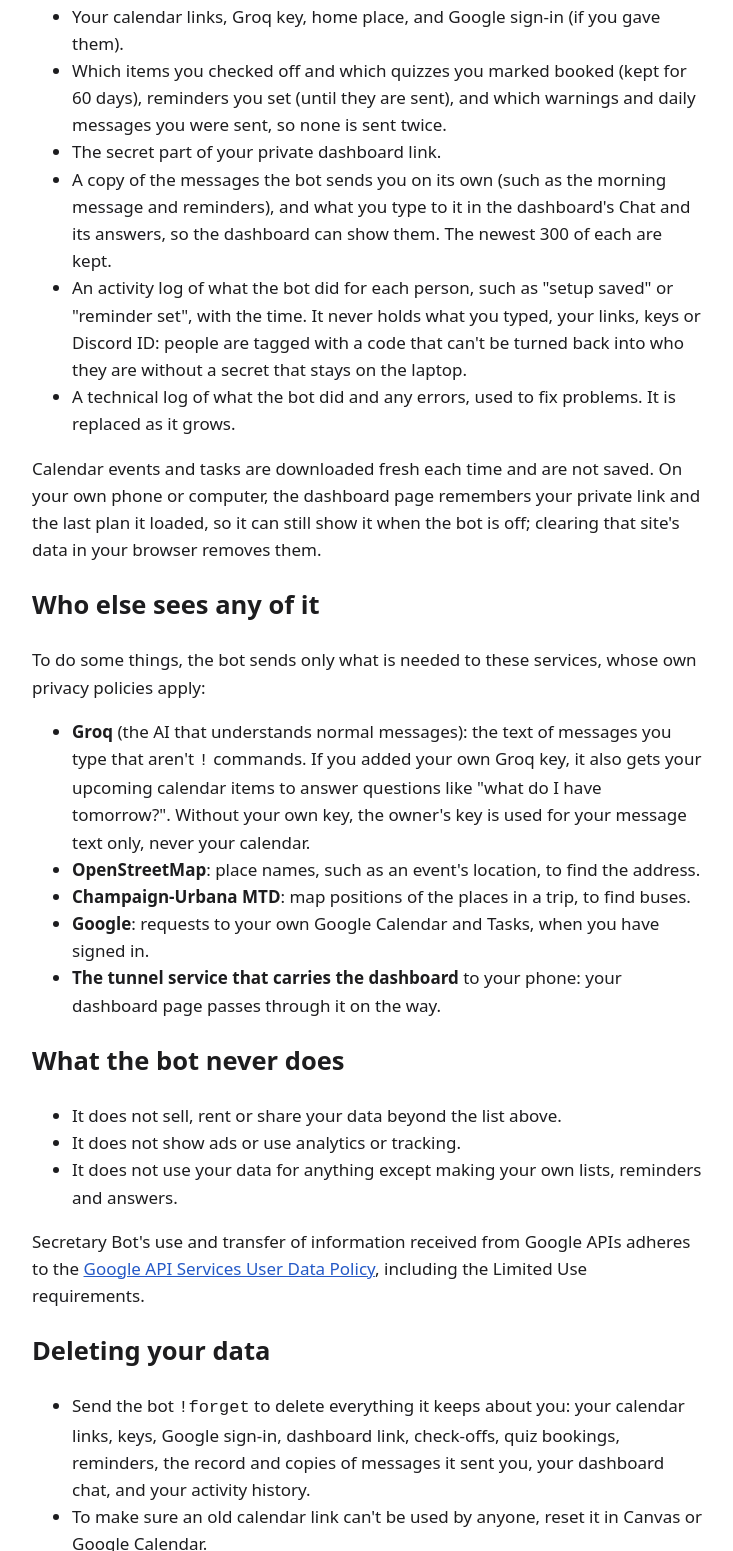
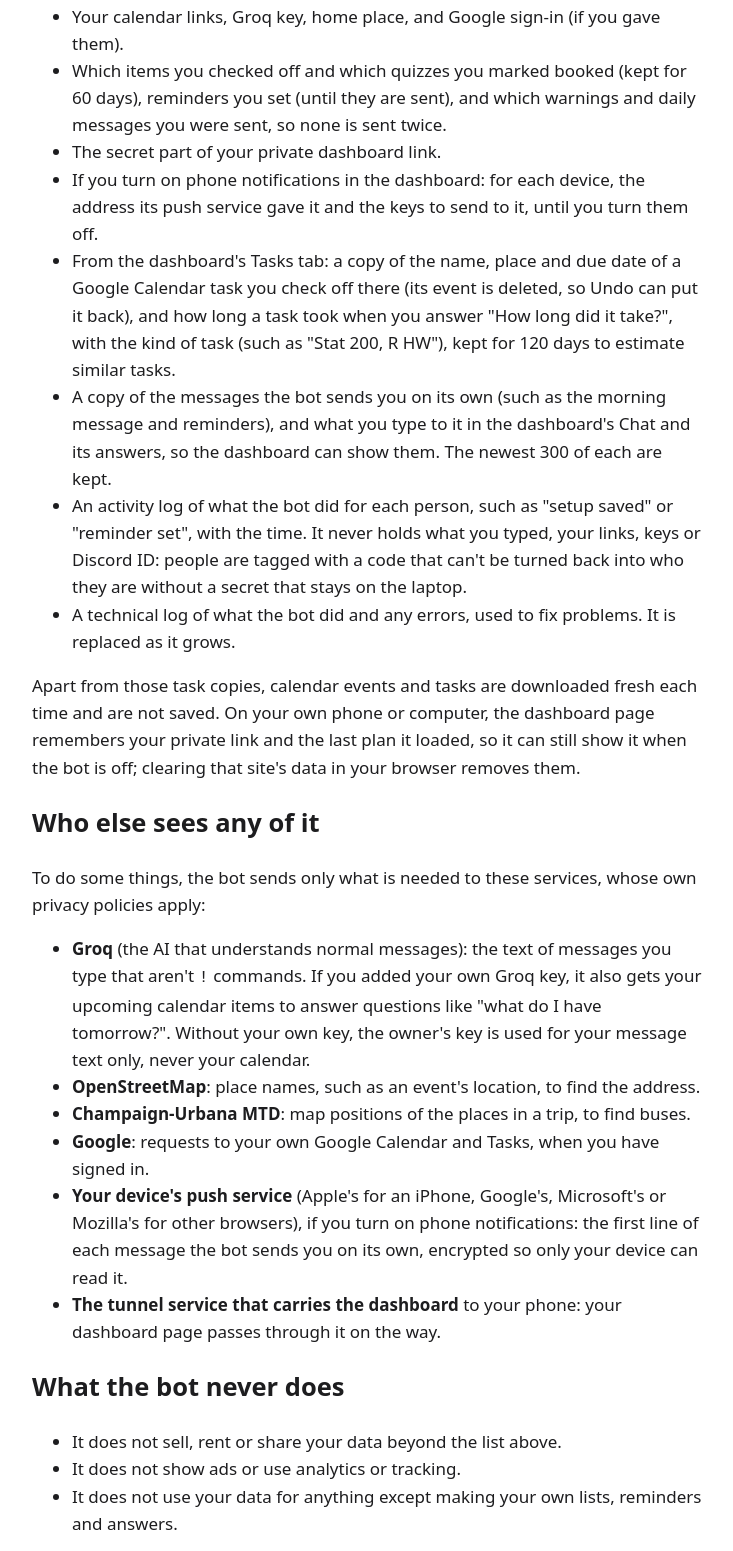
Before and after one commit to landautzou/secretary-bot, a plain HTML site: page privacy.html in a window 1280 px wide. Shown: the part 875-2426 px from the top of the page, without its empty margins (272-1005 px from the left). Drawn offline with Linux system fonts and the light colour scheme.

Commit message:
Privacy policy: task times, checked-off task copies and phone notifications
The bot now keeps answers to "How long did it take?", copies of checked-off
Google tasks for Undo, and phone notification subscriptions, and sends the
first line of its messages through the device's push service when phone
notifications are on. !forget deletes all of it.

```diff
--- a/privacy.html
+++ b/privacy.html
@@ -68,6 +68,18 @@
       </li>
       <li>The secret part of your private dashboard link.</li>
       <li>
+        If you turn on phone notifications in the dashboard: for each device,
+        the address its push service gave it and the keys to send to it, until
+        you turn them off.
+      </li>
+      <li>
+        From the dashboard's Tasks tab: a copy of the name, place and due date
+        of a Google Calendar task you check off there (its event is deleted, so
+        Undo can put it back), and how long a task took when you answer "How
+        long did it take?", with the kind of task (such as "Stat 200, R HW"),
+        kept for 120 days to estimate similar tasks.
+      </li>
+      <li>
         A copy of the messages the bot sends you on its own (such as the morning
         message and reminders), and what you type to it in the dashboard's Chat
         and its answers, so the dashboard can show them. The newest 300 of each
@@ -86,10 +98,11 @@
       </li>
     </ul>
     <p>
-      Calendar events and tasks are downloaded fresh each time and are not
-      saved. On your own phone or computer, the dashboard page remembers your
-      private link and the last plan it loaded, so it can still show it when the
-      bot is off; clearing that site's data in your browser removes them.
+      Apart from those task copies, calendar events and tasks are downloaded
+      fresh each time and are not saved. On your own phone or computer, the
+      dashboard page remembers your private link and the last plan it loaded, so
+      it can still show it when the bot is off; clearing that site's data in
+      your browser removes them.
     </p>
 
     <h2>Who else sees any of it</h2>
@@ -116,6 +129,12 @@
       <li>
         <strong>Google</strong>: requests to your own Google Calendar and Tasks,
         when you have signed in.
+      </li>
+      <li>
+        <strong>Your device's push service</strong> (Apple's for an iPhone,
+        Google's, Microsoft's or Mozilla's for other browsers), if you turn on
+        phone notifications: the first line of each message the bot sends you on
+        its own, encrypted so only your device can read it.
       </li>
       <li>
         <strong>The tunnel service that carries the dashboard</strong> to your
@@ -146,8 +165,10 @@
       <li>
         Send the bot <code>!forget</code> to delete everything it keeps about
         you: your calendar links, keys, Google sign-in, dashboard link,
-        check-offs, quiz bookings, reminders, the record and copies of messages
-        it sent you, your dashboard chat, and your activity history.
+        check-offs, quiz bookings, reminders, phone notification settings,
+        copies of checked-off tasks and how long tasks took, the record and
+        copies of messages it sent you, your dashboard chat, and your activity
+        history.
       </li>
       <li>
         To make sure an old calendar link can't be used by anyone, reset it in
```
